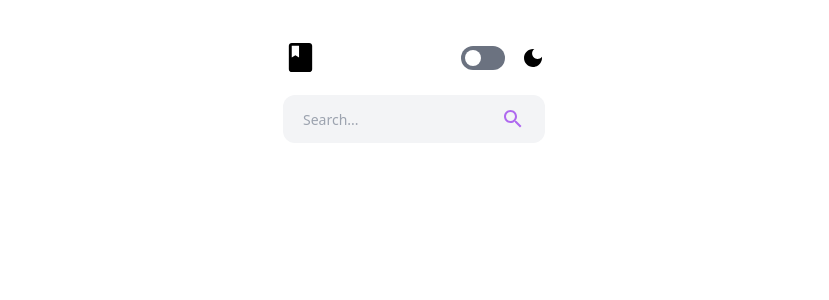
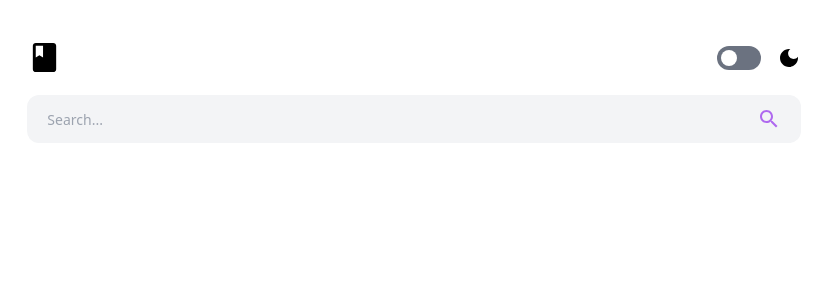
Before and after one commit to wolfgang04/dictionary-app, a React (Create React App) app: page / in a window 1280 px wide. Shown: the top 300 px of the page, without its empty margins (226-1055 px from the left). Built offline with nearby package versions, Linux system fonts and the light colour scheme.

Commit message:
fix width when no word is searched

```diff
--- a/src/App.tsx
+++ b/src/App.tsx
@@ -2,8 +2,8 @@ import Container from "./components/Container";
 
 function App() {
 	return (
-		<div className="flex w-screen h-screen justify-center">
-			<div className="py-5 md:py-10 px-[5%] min-w-[390px]">
+		<div className="flex justify-center">
+			<div className="p-5 md:p-10 w-full md:w-[80%] lg:w-2/3">
 				<Container />
 			</div>
 		</div>
--- a/src/components/Container.tsx
+++ b/src/components/Container.tsx
@@ -4,7 +4,7 @@ import WordInformation from "./WordInformation";
 
 const Container = () => {
 	return (
-		<div className="max-w-[687px]">
+		<div className="">
 			<Header />
 			<WordInformation />
 		</div>
```
